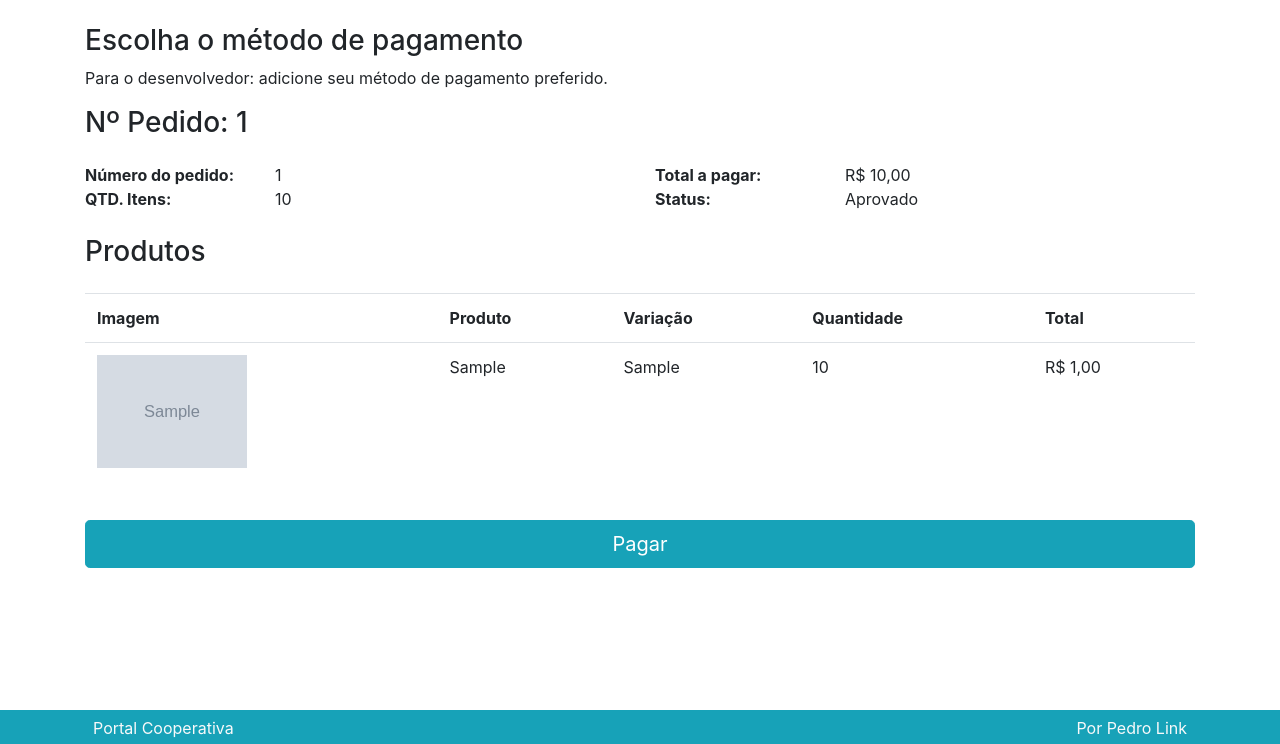
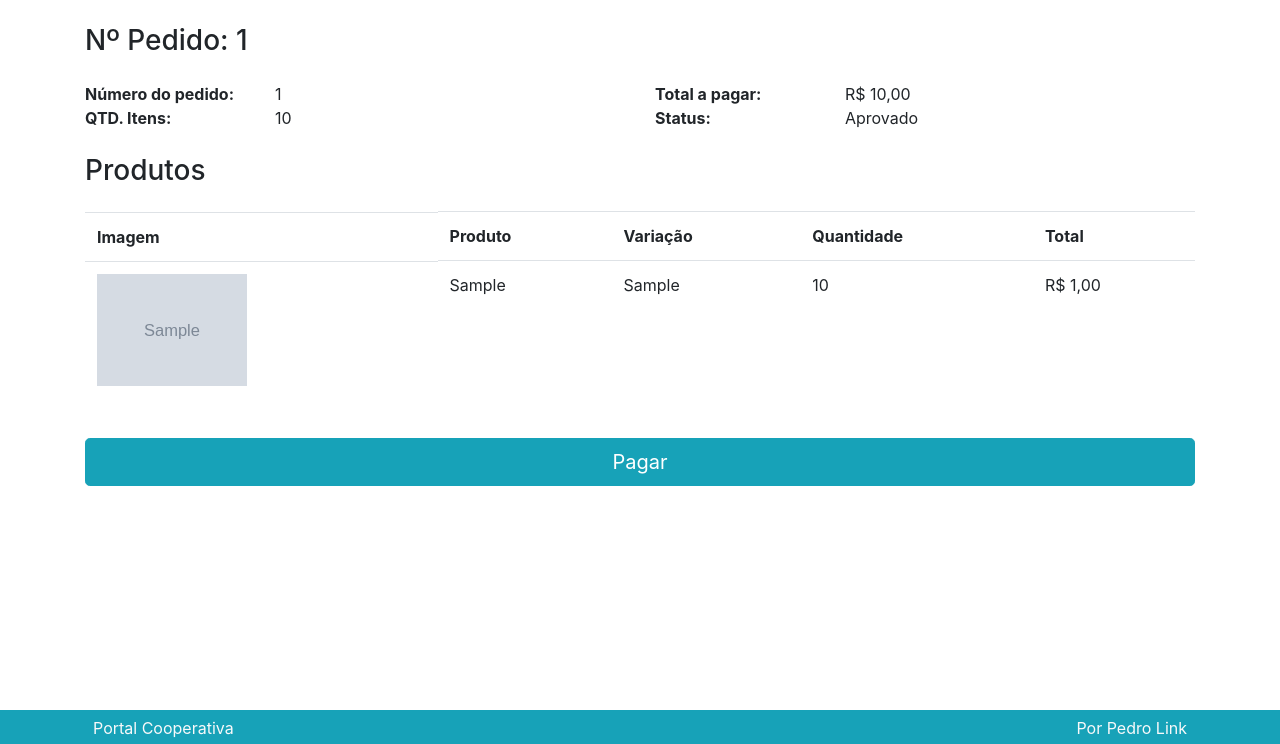
Before and after one commit to pedrolink/engenhariaIII, a Django app: page /pedido/pagar/1 in a window 1280 px wide. Shown: the part 56-800 px from the top of the page. Run offline with Django 3.2, Linux system fonts and the light colour scheme; a user stored in the database is signed in; tables that the repository leaves empty hold one stand-in row (values such as "Sample post"); grey boxes marked "Sample" are stand-in pictures; some libraries are stand-ins or nearby versions.

Commit message:
imagens produtos

```diff
--- a/portal_cooperativa/pedido/templates/pedido/pagar.html
+++ b/portal_cooperativa/pedido/templates/pedido/pagar.html
@@ -5,12 +5,6 @@
 {% block titulo %}Pagamento | {% endblock %}
 
 {% block conteudo %}
-<div class="row">
-    <div class="col">
-        <h3>Escolha o método de pagamento</h3>
-        <p>Para o desenvolvedor: adicione seu método de pagamento preferido.</p>
-    </div>
-</div>
 
 {% include 'parciais/_pedido.html' %}
 
--- a/portal_cooperativa/perfil/forms.py
+++ b/portal_cooperativa/perfil/forms.py
@@ -16,7 +16,6 @@ class UserForm(forms.ModelForm):
         required=False,
         widget=forms.PasswordInput(),
         label='Senha',
-        help_text='fazer depois'
     )
 
     password2 = forms.CharField(
```
Also changed, not shown: portal_cooperativa/db.sqlite3, portal_cooperativa/media/produto_imagens/2021/06/Camiseta_Mario.jpg (added), portal_cooperativa/media/produto_imagens/2021/06/Celular_Xiaomi_Red_9_PRO.jpg (added), portal_cooperativa/media/produto_imagens/2021/06/iphone-12-pro-family-hero.jpg (added).
